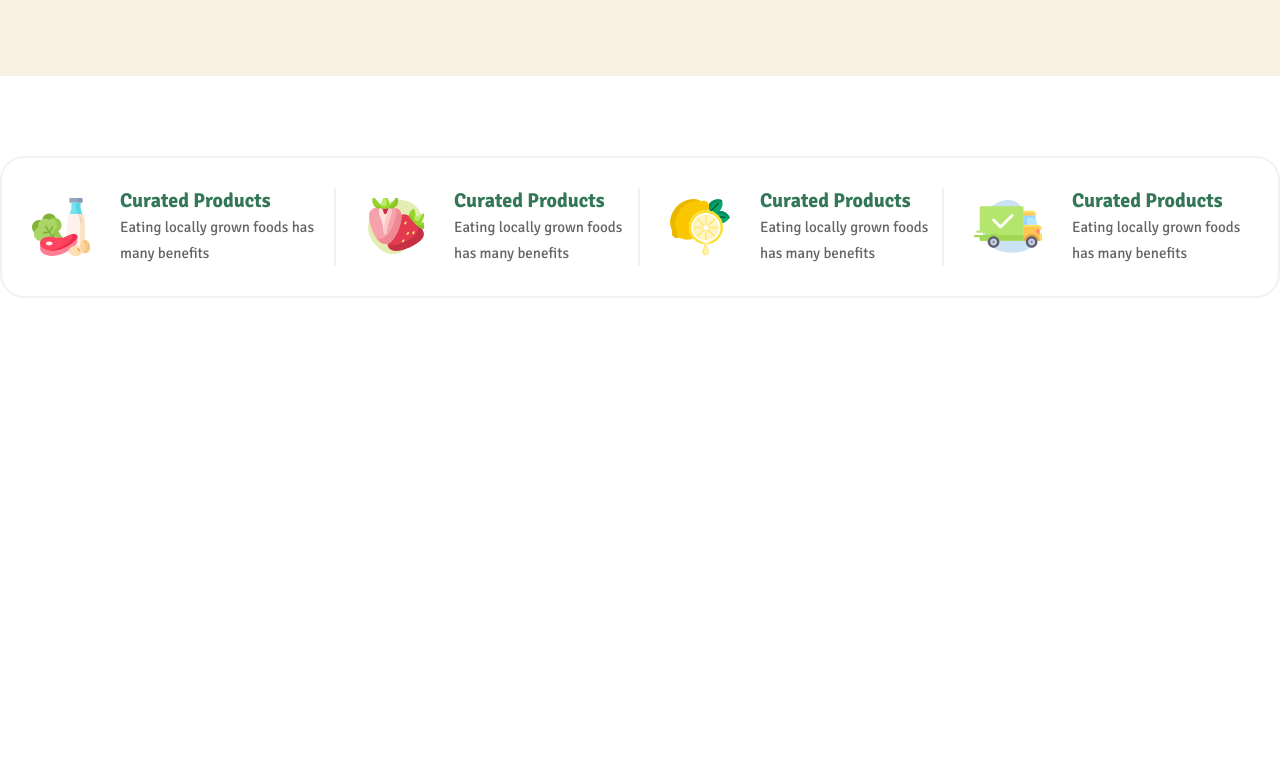
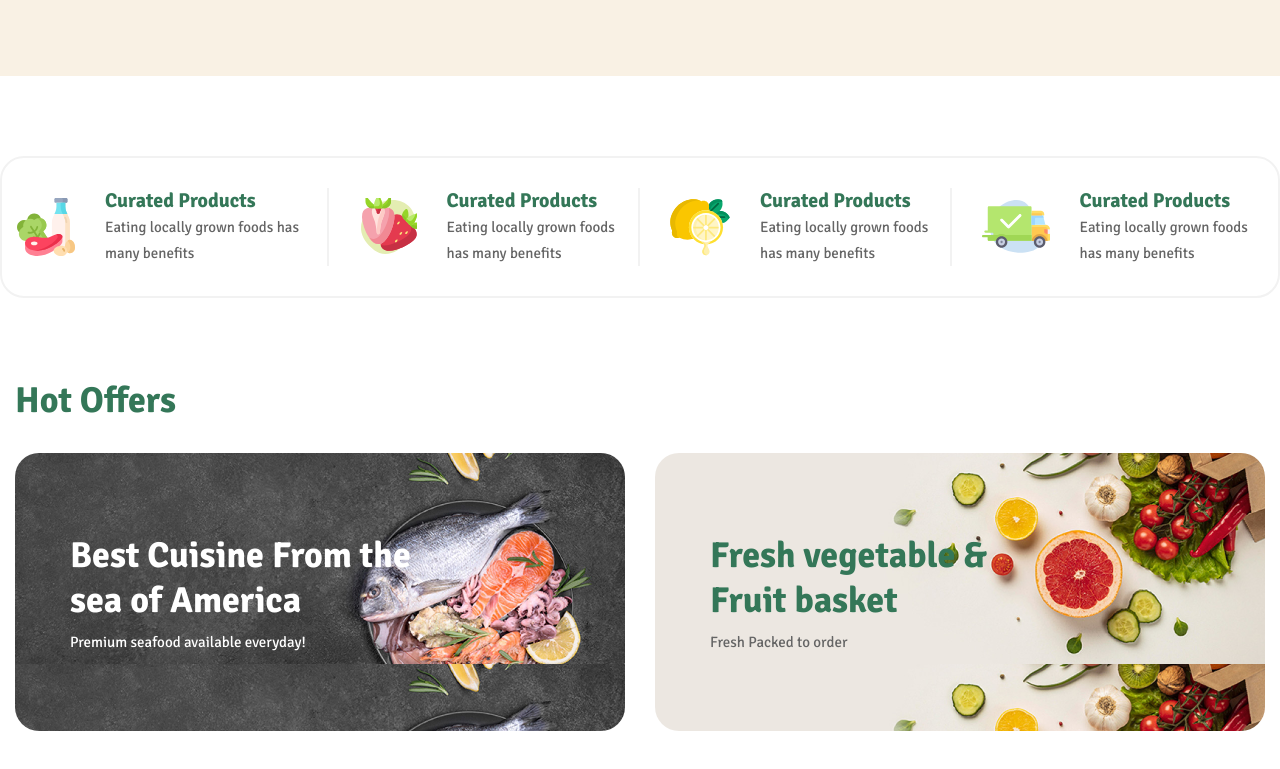
Before and after one commit to Milanbhut/Ecolive, a plain HTML site: page index.html in a window 1280 px wide. Shown: the part 885-1654 px from the top of the page. Before the commit the page ends 1263 px from the top, so only its background shows below. Drawn offline with Linux system fonts and the light colour scheme.

Commit message:
12-07-22

```diff
--- a/css/style.css
+++ b/css/style.css
@@ -47,6 +47,7 @@ img{
 .row{
     display: flex;
     flex-wrap: wrap;
+    margin: 0 -15px;
 }
 .col-1{
     width: 8.33%;
@@ -95,6 +96,12 @@ img{
 .btn:hover{
     background-color: var(--green);
     color: var(--white);
+}
+.heading h2{
+    font-size: 36px;
+    color: var(--green);
+    font-weight: 700;
+    margin-bottom: 30px;
 }
 /* ===================== Header ========================= */
 .header-top{
@@ -324,3 +331,39 @@ img{
     line-height: 26px;
     max-width: 250px;
 }
+/* ============= Offers ============== */
+.offers{
+    padding: var(--sec-space);
+}
+.offers .row .col-6{
+    padding: 0 15px;
+}
+.off {
+    background-image: url("../images/fish.jpeg");
+    padding: 80px 55px;
+    border-radius: 24px;
+    background-size: 100%;
+    transition: all 0.5s;
+}
+.off:hover{
+    background-size: 110%;
+    cursor: pointer;
+}
+.off h2{
+    font-size: 36px;
+    color: var(--white);
+    margin-bottom: 10px;
+}
+.off p{
+    font-size: 15px;
+    color: var(--white);
+}
+.off-2{
+    background-image: url("../images/orange.jpeg");
+}
+.off-2 h2{
+    color: var(--green);
+}
+.off-2 p{
+    color: var(--font-65);
+}
--- a/index.html
+++ b/index.html
@@ -140,5 +140,32 @@
         </div>
     </section>
 
+    <!-- ============= offers ============== -->
+
+    <seciton class="offers">
+        <div class="container">
+            <div class="heading">
+                <h2>Hot Offers</h2>
+            </div>
+            <div class="row">
+                <div class="col-6">
+                    <div class="off off-1">
+                        <h2>Best Cuisine From the <br/> sea of America </h2>
+                        <p>Premium seafood available everyday! </p>
+                    </div>
+                </div>
+                <div class="col-6">
+                    <div class="off off-2">
+                        <h2>Fresh vegetable & <br/> Fruit basket</h2>
+                        <p>Fresh Packed to order</p>
+                    </div>
+                </div>
+            </div>
+        </div>
+    </seciton>
+
+    <br><br><br><br><br><br><br><br><br><br><br><br><br><br><br><br><br><br><br><br><br><br><br><br><br><br><br><br><br><br><br><br><br><br><br><br><br><br><br><br><br><br><br><br><br><br><br><br><br><br>
+
+
 </body>
 </html>
```
Also changed, not shown: images/fish.jpeg (renamed from images/asset 33.jpeg), images/orange.jpeg (renamed from images/asset 34.jpeg).
